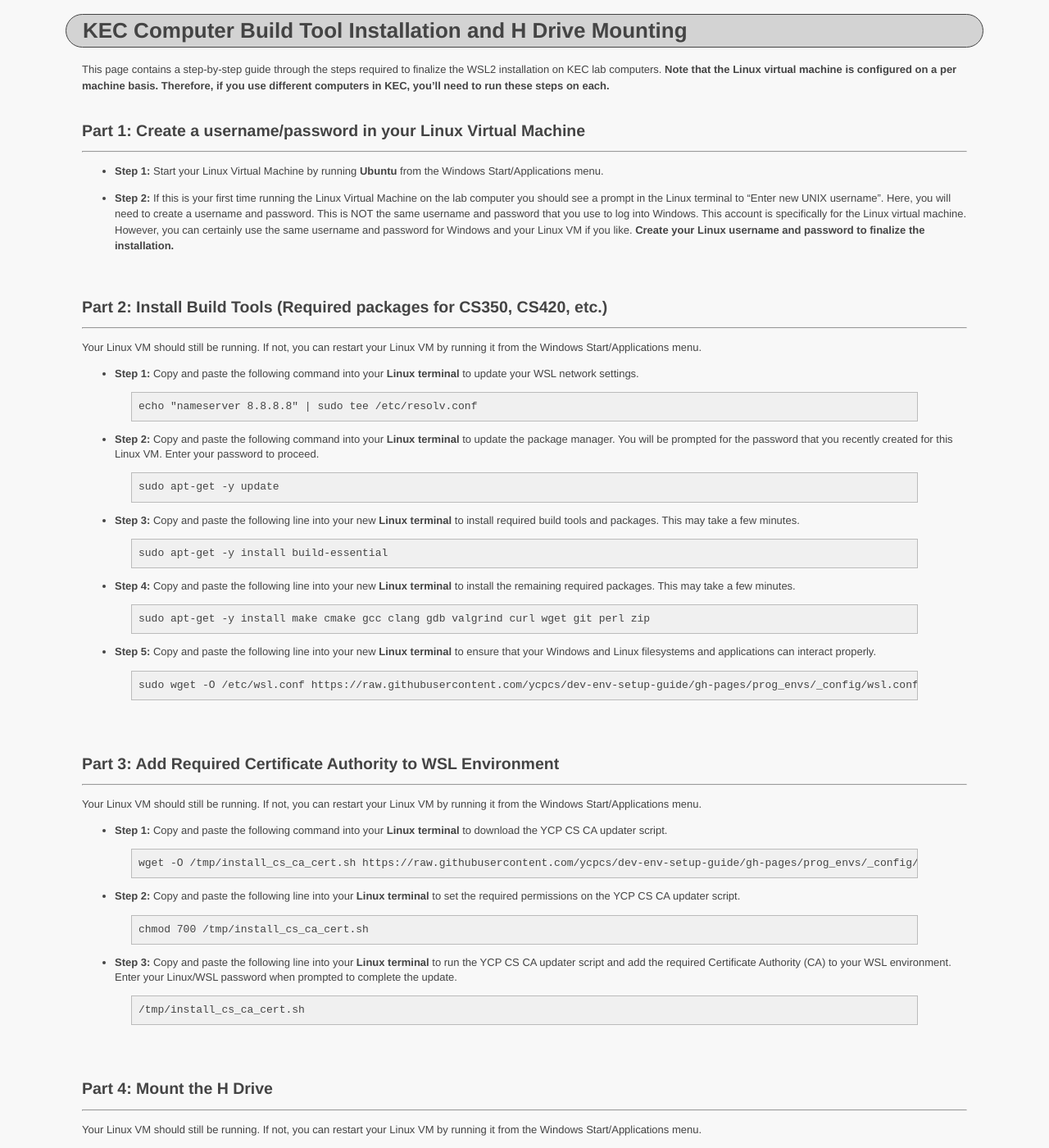
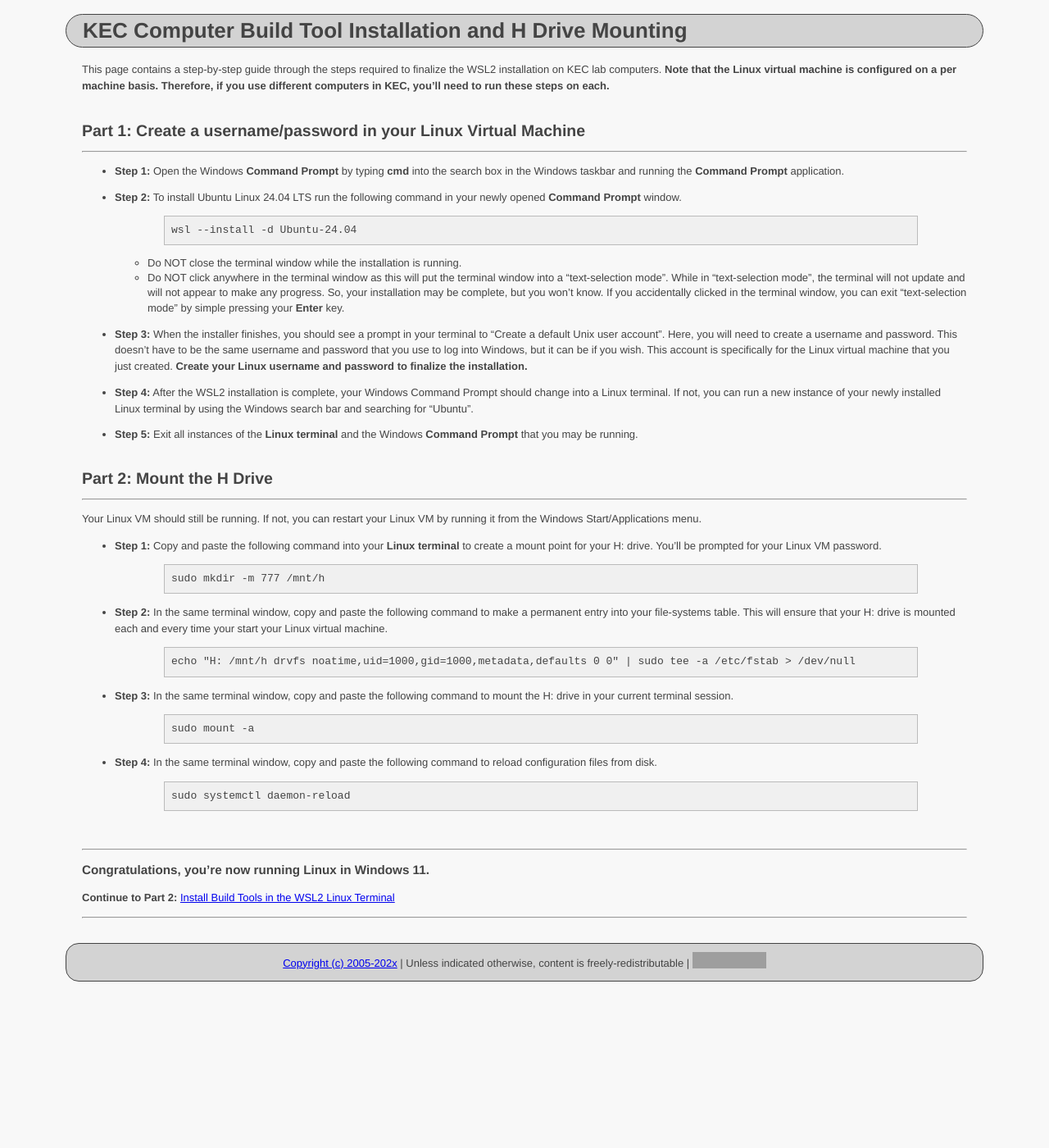
Before and after one commit to ycpcs/dev-env-setup-guide, a Jekyll site: the page built from prog_envs/win11/win11_kecComputer_config_linux.md, in a window 1280 px wide and 1400 px high. Shown: the whole window at 82% size. Built offline with Jekyll 4.4.1, drawn with Linux system fonts in a browser that asks for light colours; some of the changed text lies outside the part shown; grey boxes are pictures that could not be loaded.

Commit message:
updated broken links

````diff
--- a/prog_envs/win11/win11_kecComputer_config_linux.md
+++ b/prog_envs/win11/win11_kecComputer_config_linux.md
@@ -12,87 +12,36 @@ This page contains a step-by-step guide through the steps required to finalize t
 
 ---
 
+<!--
 * **Step 1:** Start your Linux Virtual Machine by running **Ubuntu** from the Windows Start/Applications menu.
 
 * **Step 2:** If this is your first time running the Linux Virtual Machine on the lab computer you should see a prompt in the Linux terminal to "Enter new UNIX username". Here, you will need to create a username and password.  This is NOT the same username and password that you use to log into Windows. This account is specifically for the Linux virtual machine.  However, you can certainly use the same username and password for Windows and your Linux VM if you like. **Create your Linux username and password to finalize the installation.**
 <br><br><br>
+-->
+
+* **Step 1:** Open the Windows **Command Prompt** by typing **cmd** into the search box in the Windows taskbar and running the **Command Prompt** application.
+
+* **Step 2:** To install Ubuntu Linux 24.04 LTS run the following command in your newly opened **Command Prompt** window.
+  > ```
+    > wsl --install -d Ubuntu-24.04
+    > ```
+    * Do NOT close the terminal window while the installation is running.
+    * Do NOT click anywhere in the terminal window as this will put the terminal window
+      into a "text-selection mode".  While in "text-selection mode", the terminal will not
+      update and will not appear to make any progress.  So, your installation may be complete,
+      but you won't know.  If you accidentally clicked in the terminal window, you can exit
+      "text-selection mode" by simple pressing your **Enter** key.
+
+* **Step 3:** When the installer finishes, you should see a prompt in your terminal to "Create a default Unix user account". Here, you will need to create a username and password.  This doesn't have to be the same username and password that you use to log into Windows, but it can be if you wish. This account is specifically for the Linux virtual machine that you just created. **Create your Linux username and password to finalize the installation.**
+
+* **Step 4:** After the WSL2 installation is complete, your Windows Command Prompt should change into a Linux terminal. If not, you can run a new instance of your newly installed Linux terminal by using the Windows search bar and searching for "Ubuntu".
+
+* **Step 5:** Exit all instances of the **Linux terminal** and the Windows **Command Prompt** that you may be running.
+  <br><br>
 
 
 
-## Part 2: Install Build Tools (Required packages for CS350, CS420, etc.)
-
----
-
-Your Linux VM should still be running. If not, you can restart your Linux VM by running it from the Windows Start/Applications menu.
-
-* **Step 1:** Copy and paste the following command into your **Linux terminal** to update your WSL network settings.
-
-> ```
-> echo "nameserver 8.8.8.8" | sudo tee /etc/resolv.conf
-> ```
-
-* **Step 2:** Copy and paste the following command into your **Linux terminal** to update the package manager. You will be prompted for the password that you recently created for this Linux VM. Enter your password to proceed.
-
-> ```
-> sudo apt-get -y update
-> ```
-
-
-* **Step 3:** Copy and paste the following line into your new **Linux terminal** to install required build tools and packages. This may take a few minutes.
-
-> ```
-> sudo apt-get -y install build-essential
-> ```
-
-
-* **Step 4:** Copy and paste the following line into your new **Linux terminal** to install the remaining required packages. This may take a few minutes.
-
-> ```
-> sudo apt-get -y install make cmake gcc clang gdb valgrind curl wget git perl zip
-> ```
-
-
-* **Step 5:** Copy and paste the following line into your new **Linux terminal** to ensure  that your Windows and Linux filesystems and applications can interact properly.
-
-> ```
-> sudo wget -O /etc/wsl.conf https://raw.githubusercontent.com/ycpcs/dev-env-setup-guide/gh-pages/prog_envs/_config/wsl.conf
-> ```
-
-<br><br>
-
-
-
-## Part 3: Add Required Certificate Authority to WSL Environment
-
----
-
-Your Linux VM should still be running. If not, you can restart your Linux VM by running it from the Windows Start/Applications menu.
-
-* **Step 1:** Copy and paste the following command into your **Linux terminal** to download the YCP CS CA updater script.
-
-> ```
-> wget -O /tmp/install_cs_ca_cert.sh https://raw.githubusercontent.com/ycpcs/dev-env-setup-guide/gh-pages/prog_envs/_config/install_cs_ca_cert.sh
-> ```
-
-
-* **Step 2:** Copy and paste the following line into your **Linux terminal** to set the required permissions on the YCP CS CA updater script.
-
-> ```
-> chmod 700 /tmp/install_cs_ca_cert.sh
-> ```
-
-
-* **Step 3:** Copy and paste the following line into your **Linux terminal** to run the YCP CS CA updater script and add the required Certificate Authority (CA) to your WSL environment. Enter your Linux/WSL password when prompted to complete the update.
-
-> ```
-> /tmp/install_cs_ca_cert.sh
-> ```
-
-<br><br>
-
-
-
-## Part 4: Mount the H Drive
+## Part 2: Mount the H Drive
 
 ---
 
@@ -100,26 +49,32 @@ Your Linux VM should still be running. If not, you can restart your Linux  VM by
 
 * **Step 1:** Copy and paste the following command into your **Linux terminal** to create a mount point for your H: drive.  You'll be prompted for your Linux VM password.
 
-> ```
-> sudo mkdir -m 777 /mnt/h
-> ```
+    > ```
+    > sudo mkdir -m 777 /mnt/h
+    > ```
 
 
 * **Step 2:** In the same terminal window, copy and paste the following command to make a permanent entry into your file-systems table.  This will ensure that your H: drive is mounted each and every time your start your Linux virtual machine.
 
-> ```
-> echo "H:\ /mnt/h drvfs noatime,uid=1000,gid=1000,metadata,defaults 0 0" | sudo tee -a /etc/fstab > /dev/null
-> ```
+    > ```
+    > echo "H: /mnt/h drvfs noatime,uid=1000,gid=1000,metadata,defaults 0 0" | sudo tee -a /etc/fstab > /dev/null
+    > ```
 
 
 * **Step 3:** In the same terminal window, copy and paste the following command to mount
 the H: drive in your current terminal session.
 
-> ```
-> sudo mount -a
-> ```
+    > ```
+    > sudo mount -a
+    > ```
 
-* **Step 4:** Restart WSL to mount your H: drive.
+* **Step 4:** In the same terminal window, copy and paste the following command to reload configuration files from disk.
+
+    > ```
+    > sudo systemctl daemon-reload
+    > ```
+
+[//]: # (* **Step 5:** Restart WSL to mount your H: drive. )
 
 <br>
 
````
Also changed, not shown: prog_envs/win11/win11_wsl2_installation.md (+0 -11 lines).
